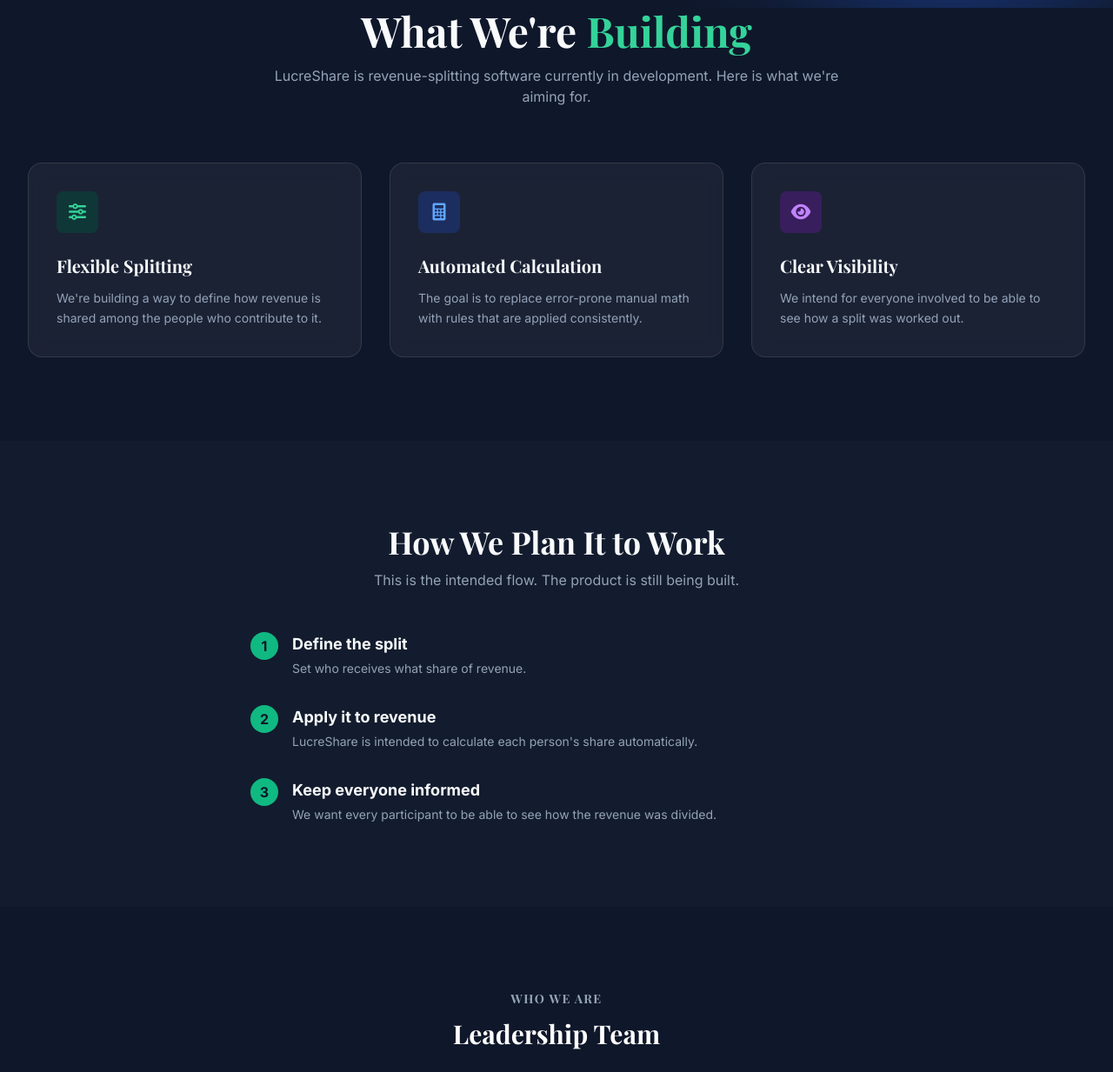
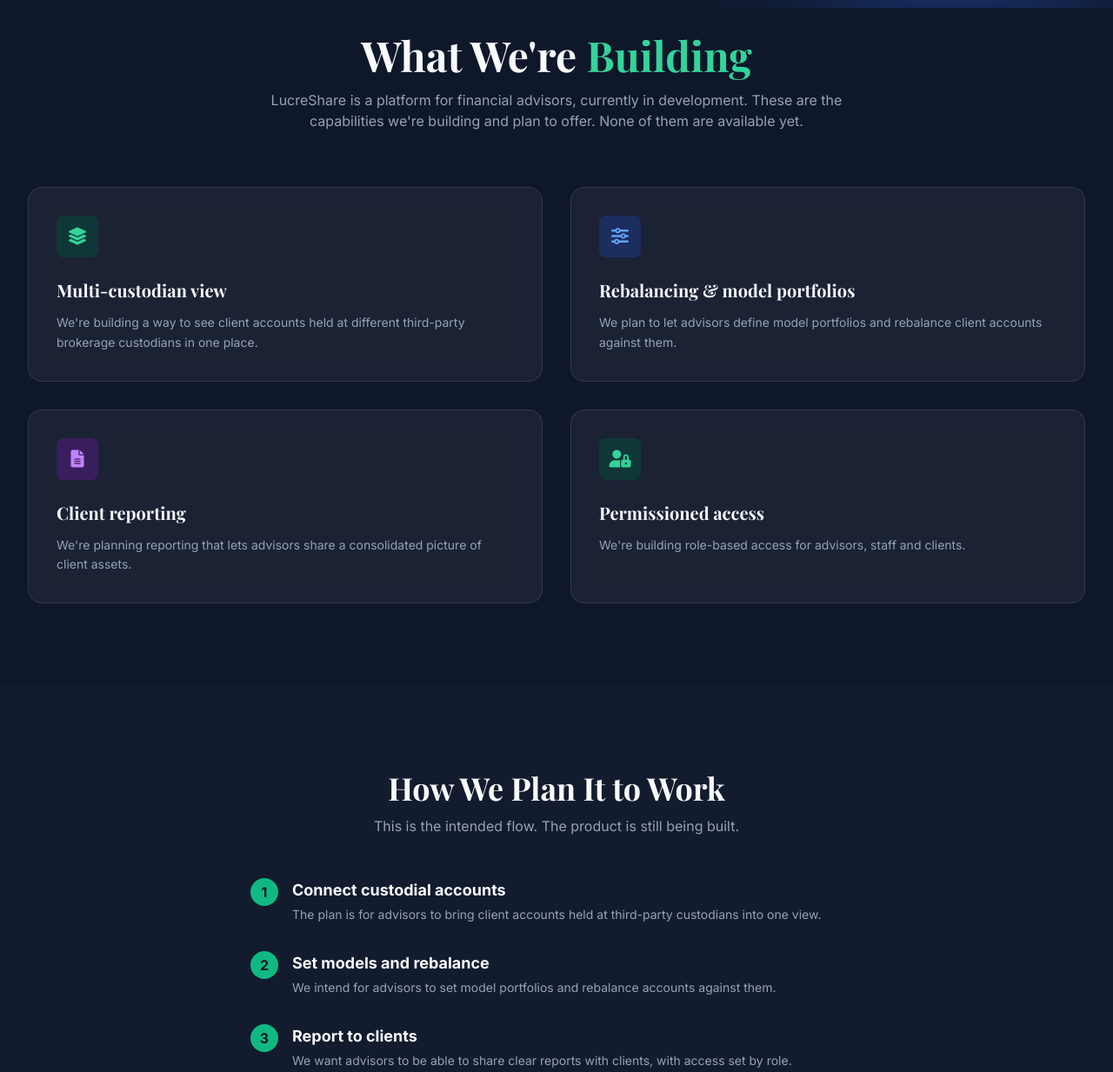
Before and after one commit to cliffweng/lucreshare, a plain HTML site: page index.html in a window 1280 px wide. Shown: the part 791-2024 px from the top of the page at 87% size. Drawn offline with nearby package versions, Linux system fonts and the light colour scheme.

Commit message:
Round 2: reposition as multi-custodian advisor platform (in development), initials for names

```diff
--- a/index.html
+++ b/index.html
@@ -3,8 +3,8 @@
 <head>
     <meta charset="UTF-8">
     <meta name="viewport" content="width=device-width, initial-scale=1.0">
-    <title>LucreShare | Revenue Splitting Software (In Development)</title>
-    <meta name="description" content="LucreShare is revenue-splitting software currently in development. Join the waitlist.">
+    <title>LucreShare | Multi-Custodian Platform for Financial Advisors (In Development)</title>
+    <meta name="description" content="LucreShare is a platform in development for financial advisors to manage client assets held at third-party brokerage custodians. It is not yet available. Join the waitlist.">
     <script src="https://cdn.tailwindcss.com"></script>
     <link href="https://cdnjs.cloudflare.com/ajax/libs/font-awesome/6.0.0/css/all.min.css" rel="stylesheet">
     <script src="https://unpkg.com/lucide@latest"></script>
@@ -117,12 +117,12 @@
             </div>
 
             <h1 class="text-4xl sm:text-5xl lg:text-7xl font-bold leading-tight mb-6 max-w-4xl mx-auto">
-                Democratize Success.<br>
-                <span class="gradient-text">Automate the Wealth.</span>
+                One View of Client Assets.<br>
+                <span class="gradient-text">Across Custodians.</span>
             </h1>
 
             <p class="text-lg lg:text-xl text-slate-400 mb-10 max-w-2xl mx-auto leading-relaxed">
-                We're building revenue-splitting software. LucreShare is still in development and isn't available yet. Join the waitlist to follow along.
+                LucreShare is a platform for financial advisors that we're building to manage client assets held at third-party brokerage custodians. It's in development and not yet available. Join the waitlist to follow along.
             </p>
 
             <div class="flex flex-col sm:flex-row items-center justify-center gap-4">
@@ -138,40 +138,51 @@
         <div class="max-w-7xl mx-auto px-6 lg:px-8">
             <div class="text-center mb-16">
                 <h2 class="text-3xl md:text-5xl font-bold mb-4">What We're <span class="text-emerald-400">Building</span></h2>
-                <p class="text-slate-400 max-w-2xl mx-auto">LucreShare is revenue-splitting software currently in development. Here is what we're aiming for.</p>
+                <p class="text-slate-400 max-w-2xl mx-auto">LucreShare is a platform for financial advisors, currently in development. These are the capabilities we're building and plan to offer. None of them are available yet.</p>
             </div>
 
-            <div class="grid md:grid-cols-3 gap-8">
+            <div class="grid md:grid-cols-2 gap-8">
                 <!-- Feature 1 -->
                 <div class="glass-card p-8 rounded-2xl hover:bg-slate-800 transition-colors group">
                     <div class="w-12 h-12 bg-emerald-900/50 rounded-lg flex items-center justify-center mb-6 group-hover:scale-110 transition-transform">
-                        <i class="fa-solid fa-sliders text-emerald-400 text-xl"></i>
+                        <i class="fa-solid fa-layer-group text-emerald-400 text-xl"></i>
                     </div>
-                    <h3 class="text-xl font-bold mb-3">Flexible Splitting</h3>
+                    <h3 class="text-xl font-bold mb-3">Multi-custodian view</h3>
                     <p class="text-slate-400 text-sm leading-relaxed">
-                        We're building a way to define how revenue is shared among the people who contribute to it.
+                        We're building a way to see client accounts held at different third-party brokerage custodians in one place.
                     </p>
                 </div>
 
                 <!-- Feature 2 -->
                 <div class="glass-card p-8 rounded-2xl hover:bg-slate-800 transition-colors group">
                     <div class="w-12 h-12 bg-blue-900/50 rounded-lg flex items-center justify-center mb-6 group-hover:scale-110 transition-transform">
-                        <i class="fa-solid fa-calculator text-blue-400 text-xl"></i>
+                        <i class="fa-solid fa-sliders text-blue-400 text-xl"></i>
                     </div>
-                    <h3 class="text-xl font-bold mb-3">Automated Calculation</h3>
+                    <h3 class="text-xl font-bold mb-3">Rebalancing &amp; model portfolios</h3>
                     <p class="text-slate-400 text-sm leading-relaxed">
-                        The goal is to replace error-prone manual math with rules that are applied consistently.
+                        We plan to let advisors define model portfolios and rebalance client accounts against them.
                     </p>
                 </div>
 
                 <!-- Feature 3 -->
                 <div class="glass-card p-8 rounded-2xl hover:bg-slate-800 transition-colors group">
                     <div class="w-12 h-12 bg-purple-900/50 rounded-lg flex items-center justify-center mb-6 group-hover:scale-110 transition-transform">
-                        <i class="fa-solid fa-eye text-purple-400 text-xl"></i>
+                        <i class="fa-solid fa-file-lines text-purple-400 text-xl"></i>
                     </div>
-                    <h3 class="text-xl font-bold mb-3">Clear Visibility</h3>
+                    <h3 class="text-xl font-bold mb-3">Client reporting</h3>
                     <p class="text-slate-400 text-sm leading-relaxed">
-                        We intend for everyone involved to be able to see how a split was worked out.
+                        We're planning reporting that lets advisors share a consolidated picture of client assets.
+                    </p>
+                </div>
+
+                <!-- Feature 4 -->
+                <div class="glass-card p-8 rounded-2xl hover:bg-slate-800 transition-colors group">
+                    <div class="w-12 h-12 bg-emerald-900/50 rounded-lg flex items-center justify-center mb-6 group-hover:scale-110 transition-transform">
+                        <i class="fa-solid fa-user-lock text-emerald-400 text-xl"></i>
+                    </div>
+                    <h3 class="text-xl font-bold mb-3">Permissioned access</h3>
+                    <p class="text-slate-400 text-sm leading-relaxed">
+                        We're building role-based access for advisors, staff and clients.
                     </p>
                 </div>
             </div>
@@ -187,22 +198,22 @@
                 <div class="flex gap-4">
                     <div class="flex-shrink-0 w-8 h-8 rounded-full bg-emerald-500 flex items-center justify-center font-bold text-slate-900">1</div>
                     <div>
-                        <h4 class="text-lg font-bold mb-1">Define the split</h4>
-                        <p class="text-slate-400 text-sm">Set who receives what share of revenue.</p>
+                        <h4 class="text-lg font-bold mb-1">Connect custodial accounts</h4>
+                        <p class="text-slate-400 text-sm">The plan is for advisors to bring client accounts held at third-party custodians into one view.</p>
                     </div>
                 </div>
                 <div class="flex gap-4">
                     <div class="flex-shrink-0 w-8 h-8 rounded-full bg-emerald-500 flex items-center justify-center font-bold text-slate-900">2</div>
                     <div>
-                        <h4 class="text-lg font-bold mb-1">Apply it to revenue</h4>
-                        <p class="text-slate-400 text-sm">LucreShare is intended to calculate each person's share automatically.</p>
+                        <h4 class="text-lg font-bold mb-1">Set models and rebalance</h4>
+                        <p class="text-slate-400 text-sm">We intend for advisors to set model portfolios and rebalance accounts against them.</p>
                     </div>
                 </div>
                 <div class="flex gap-4">
                     <div class="flex-shrink-0 w-8 h-8 rounded-full bg-emerald-500 flex items-center justify-center font-bold text-slate-900">3</div>
                     <div>
-                        <h4 class="text-lg font-bold mb-1">Keep everyone informed</h4>
-                        <p class="text-slate-400 text-sm">We want every participant to be able to see how the revenue was divided.</p>
+                        <h4 class="text-lg font-bold mb-1">Report to clients</h4>
+                        <p class="text-slate-400 text-sm">We want advisors to be able to share clear reports with clients, with access set by role.</p>
                     </div>
                 </div>
             </div>
@@ -219,17 +230,17 @@
 
             <div class="grid md:grid-cols-2 gap-8 lg:gap-12 max-w-4xl mx-auto">
 
-                <!-- Profile 1: Cliff Weng -->
+                <!-- Profile 1: Cliff W. -->
                 <div class="group bg-slate-800 rounded-2xl p-6 border border-slate-700 hover:border-slate-500 transition-all hover:-translate-y-1">
                     <div class="flex items-start justify-between mb-6">
                         <div class="w-16 h-16 bg-slate-700 rounded-full flex items-center justify-center text-slate-400">
                              <span class="text-2xl font-bold">CW</span>
                         </div>
-                        <a href="https://www.linkedin.com/in/cliffweng/" target="_blank" rel="noopener" aria-label="Cliff Weng on LinkedIn" class="text-slate-400 hover:text-white transition-colors">
+                        <a href="https://www.linkedin.com/in/cliffweng/" target="_blank" rel="noopener" aria-label="Cliff W. on LinkedIn" class="text-slate-400 hover:text-white transition-colors">
                             <svg class="w-5 h-5" viewBox="0 0 24 24" fill="currentColor" aria-hidden="true"><path d="M20.447 20.452h-3.554v-5.569c0-1.328-.027-3.037-1.852-3.037-1.853 0-2.136 1.445-2.136 2.939v5.667H9.351V9h3.414v1.561h.046c.477-.9 1.637-1.85 3.37-1.85 3.601 0 4.267 2.37 4.267 5.455v6.286zM5.337 7.433a2.062 2.062 0 0 1-2.063-2.065 2.064 2.064 0 1 1 2.063 2.065zm1.782 13.019H3.555V9h3.564v11.452zM22.225 0H1.771C.792 0 0 .774 0 1.729v20.542C0 23.227.792 24 1.771 24h20.451C23.2 24 24 23.227 24 22.271V1.729C24 .774 23.2 0 22.222 0h.003z"/></svg>
                         </a>
                     </div>
-                    <h4 class="text-xl font-bold text-white mb-1">Cliff Weng</h4>
+                    <h4 class="text-xl font-bold text-white mb-1">Cliff W.</h4>
                     <div class="text-blue-400 text-sm font-medium mb-4 uppercase tracking-wide">Principal</div>
                     <p class="text-slate-400 text-sm leading-relaxed mb-4">
                         Senior software engineer and technology leader with experience in financial technology, machine learning, and distributed systems. Expert in building high-performance, scalable systems and leading engineering teams in fast-paced environments.
@@ -241,17 +252,17 @@
                     </div>
                 </div>
 
-                <!-- Profile 2: Elaine Chou -->
+                <!-- Profile 2: Elaine C. -->
                 <div class="group bg-slate-800 rounded-2xl p-6 border border-slate-700 hover:border-slate-500 transition-all hover:-translate-y-1">
                     <div class="flex items-start justify-between mb-6">
                         <div class="w-16 h-16 bg-slate-700 rounded-full flex items-center justify-center text-slate-400">
                              <span class="text-2xl font-bold">EC</span>
                         </div>
-                        <a href="https://www.linkedin.com/in/elaineschou/" target="_blank" rel="noopener" aria-label="Elaine Chou on LinkedIn" class="text-slate-400 hover:text-white transition-colors">
+                        <a href="https://www.linkedin.com/in/elaineschou/" target="_blank" rel="noopener" aria-label="Elaine C. on LinkedIn" class="text-slate-400 hover:text-white transition-colors">
                             <svg class="w-5 h-5" viewBox="0 0 24 24" fill="currentColor" aria-hidden="true"><path d="M20.447 20.452h-3.554v-5.569c0-1.328-.027-3.037-1.852-3.037-1.853 0-2.136 1.445-2.136 2.939v5.667H9.351V9h3.414v1.561h.046c.477-.9 1.637-1.85 3.37-1.85 3.601 0 4.267 2.37 4.267 5.455v6.286zM5.337 7.433a2.062 2.062 0 0 1-2.063-2.065 2.064 2.064 0 1 1 2.063 2.065zm1.782 13.019H3.555V9h3.564v11.452zM22.225 0H1.771C.792 0 0 .774 0 1.729v20.542C0 23.227.792 24 1.771 24h20.451C23.2 24 24 23.227 24 22.271V1.729C24 .774 23.2 0 22.222 0h.003z"/></svg>
                         </a>
                     </div>
-                    <h4 class="text-xl font-bold text-white mb-1">Elaine Chou</h4>
+                    <h4 class="text-xl font-bold text-white mb-1">Elaine C.</h4>
                     <div class="text-blue-400 text-sm font-medium mb-4 uppercase tracking-wide">Partner</div>
                     <p class="text-slate-400 text-sm leading-relaxed mb-4">
                         Liquid credit researcher at MEAG New York with a background in credit risk and structured credit. Holds an MBA from Columbia Business School and is a CFA charterholder.
@@ -269,7 +280,7 @@
     <section id="contact" class="py-24 relative overflow-hidden">
         <div class="max-w-3xl mx-auto px-6 relative z-10 text-center">
             <h2 class="text-4xl md:text-5xl font-bold mb-6">Join the waitlist</h2>
-            <p class="text-slate-400 mb-10 text-lg">LucreShare is still in development. Leave your email and we'll let you know as we make progress.</p>
+            <p class="text-slate-400 mb-10 text-lg">Are you a financial advisor? LucreShare is still in development. Join the waitlist and leave your email, and we'll let you know as we make progress.</p>
 
             <!-- TODO: add mailto fallback once a contact email is confirmed -->
             <form id="waitlist-form" class="max-w-md mx-auto space-y-4">
```
